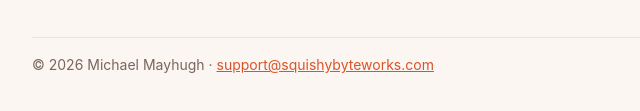
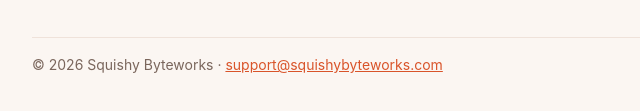
Before and after one commit to squishybyteworks/whats-for-dinner-site, a plain HTML site: page help.html in a window 1280 px wide. Shown: the part 3280-3391 px from the top of the page, 264-904 px from the left. Drawn offline with Linux system fonts and the light colour scheme.

Commit message:
Use Squishy Byteworks as the copyright holder
Co-Authored-By: Claude Opus 5.5 <noreply@anthropic.com>

```diff
--- a/help.html
+++ b/help.html
@@ -36,5 +36,5 @@ footer{color:var(--mute);font-size:14px;margin-top:40px;border-top:1px solid var
 <div class="card" id="t7"><h2>Free trial and unlock</h2><ol><li>Everything is free for 7 days after you start the trial.</li><li>After that, a one-time purchase unlocks adding recipes, meal planning and shopping lists for good. It's not a subscription.</li><li>Recipes you've saved stay readable either way.</li><li>Bought it already, or on a new device? Go to Settings and tap <b>Restore Purchases</b>, signed in with the same Apple Account.</li></ol></div>
 <div class="card" id="t8"><h2>If a recipe doesn't import</h2><ol><li>If a site asks you to confirm you're human, finish the check on the page that appears. The recipe loads after that.</li><li>Some sites don't publish their recipe in a format apps can read. You can still save the link and type the recipe in.</li><li>To try a saved link again, open the recipe and choose <b>Re-import From Link</b> in the ⋯ menu.</li></ol></div>
 <p>Still stuck? Email <a href="mailto:support@squishybyteworks.com">support@squishybyteworks.com</a>. If a recipe page doesn't import, please include its link.</p>
-<footer>© 2026 Michael Mayhugh · <a href="mailto:support@squishybyteworks.com">support@squishybyteworks.com</a></footer>
+<footer>© 2026 Squishy Byteworks · <a href="mailto:support@squishybyteworks.com">support@squishybyteworks.com</a></footer>
 </main></body></html>
```
Also changed, not shown: index.html (+1 -1 lines), support.html (+1 -1 lines).
